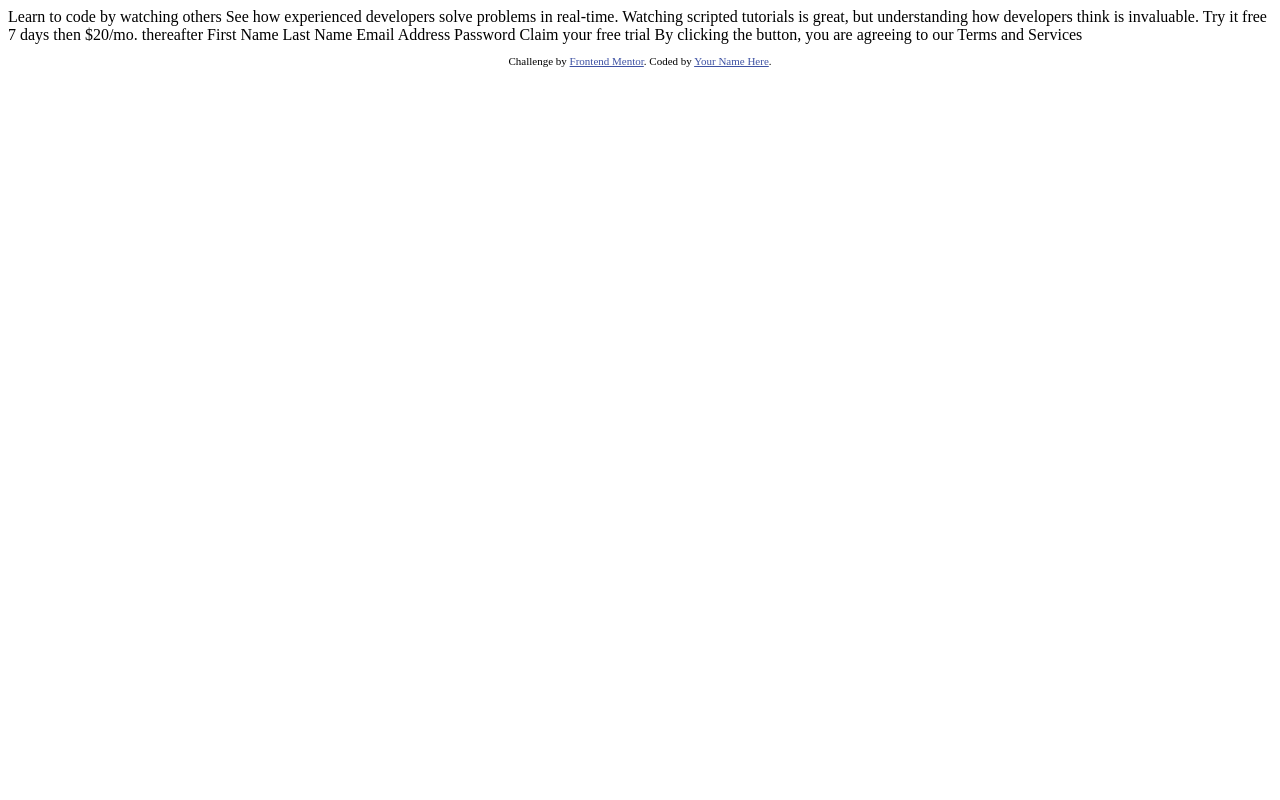
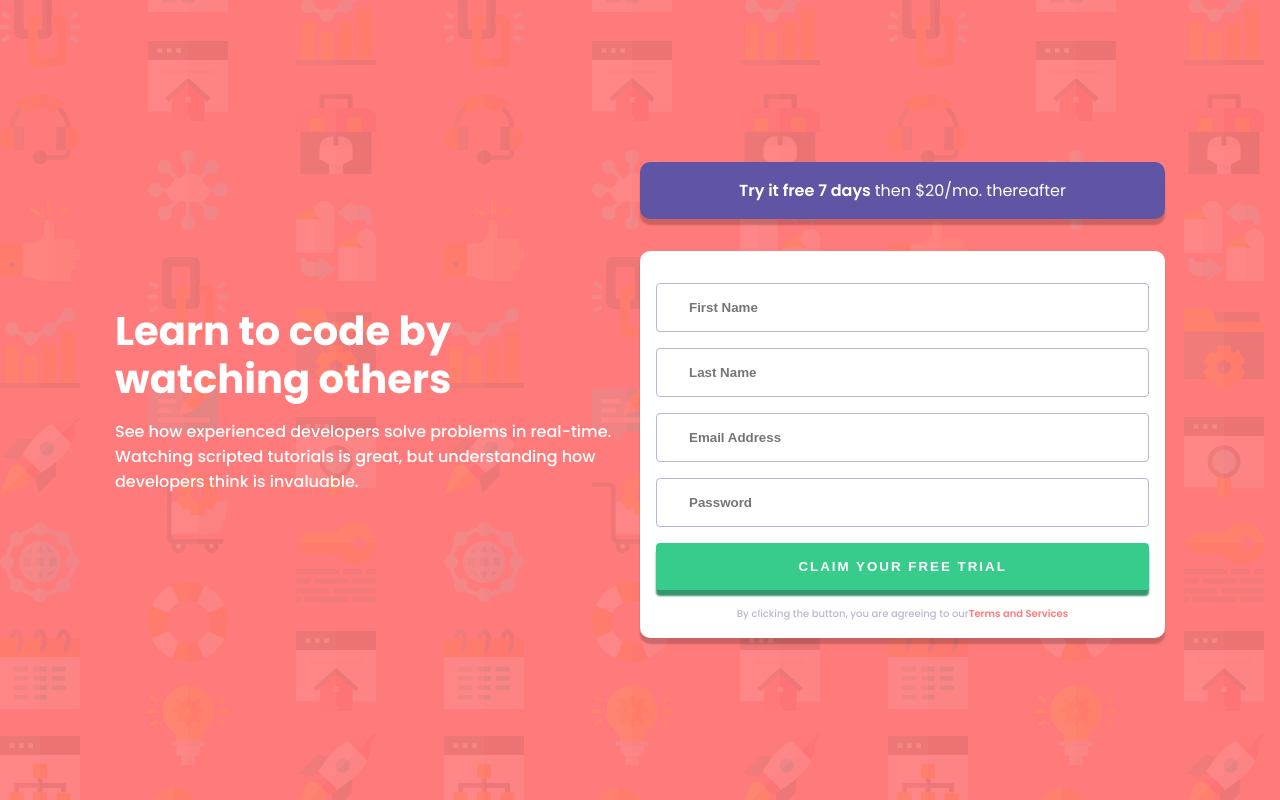
Before and after one commit to aqualinka/intro-component-with-signup-form-master, a plain HTML site: page index.html in a window 1280 px wide. Drawn offline with Linux system fonts and the light colour scheme.

Commit message:
create html and css

```diff
--- a/index.html
+++ b/index.html
@@ -3,40 +3,51 @@
 <head>
   <meta charset="UTF-8">
   <meta name="viewport" content="width=device-width, initial-scale=1.0"> <!-- displays site properly based on user's device -->
-
   <link rel="icon" type="image/png" sizes="32x32" href="./images/favicon-32x32.png">
-
+  <link rel="preconnect" href="https://fonts.googleapis.com"><link rel="preconnect" href="https://fonts.gstatic.com" crossorigin><link href="https://fonts.googleapis.com/css2?family=Poppins:wght@400;500;600;700&display=swap" rel="stylesheet">
+  <link rel="stylesheet" href="style.css">
   <title>Frontend Mentor | Intro component with sign up form</title>
 
-  <!-- Feel free to remove these styles or customise in your own stylesheet 👍 -->
-  <style>
-    .attribution { font-size: 11px; text-align: center; }
-    .attribution a { color: hsl(228, 45%, 44%); }
-  </style>
 </head>
 <body>
+    <header>
+      <h1>
+      Learn to code by watching others
+      </h1>
+      <p>
+        See how experienced developers solve problems in real-time. Watching scripted tutorials is great,
+        but understanding how developers think is invaluable.
+      </p>
+    </header>
+    <main>
+      <div>
+        <p>
+          <span>
+            Try it free 7 days
+          </span>  then $20/mo. thereafter
+        </p>
+      </div>
+      <div>
+        <form id="form" onsubmit="handleSubmit();" >
+          <input type="text"  placeholder="First Name" id="fName" required>
+          <input type="text"  placeholder="Last Name"  id="lName"required>
+          <input type="email" name="email" id="email" placeholder="Email Address"required>
+          <input type="password" name="password" id="password"placeholder="Password"required>
+          <input type="submit" value=" Claim your free trial " id="submitBtn">
+        </form>
+        <p>
+          By clicking the button, you are agreeing to our<span>Terms and Services</span>
+      </div>
+    </main>
 
-  Learn to code by watching others
-
-  See how experienced developers solve problems in real-time. Watching scripted tutorials is great,
-  but understanding how developers think is invaluable.
-
-  Try it free 7 days then $20/mo. thereafter
-
-  First Name
-  Last Name
-  Email Address
-  Password
-
-  Claim your free trial
-
-  By clicking the button, you are agreeing to our Terms and Services
-
-  <footer>
+  <!--
+ <footer>
     <p class="attribution">
       Challenge by <a href="https://www.frontendmentor.io?ref=challenge" target="_blank">Frontend Mentor</a>.
       Coded by <a href="#">Your Name Here</a>.
     </p>
-  </footer>
+     </footer>
+  -->
+ <script src="app.js"></script>
 </body>
 </html>
--- /dev/null
+++ b/style.css
@@ -0,0 +1,113 @@
+*{
+    margin: 0;
+    padding: 0;
+    box-sizing: border-box;
+}
+body{
+    font-family: 'Poppins', sans-serif;
+    font-size: 16px;
+    background-image: url("/images/bg-intro-mobile.png");
+    background-repeat: no-repeat;
+    background-size: cover;
+    width: 85%;
+    min-height:100vh;
+    margin: 4rem auto;
+    display: flex ;
+    flex-direction: column ;
+    justify-content: center;
+    align-items: center;
+    background-color:hsl(0, 100%, 74%) ;
+    text-align:center;
+    max-width: 1050px;
+}
+
+header h1, p{
+color: white;
+}
+header p {
+    padding: 2rem 0 4rem;
+    line-height: 1.8;
+    font-weight: 500;
+}
+main > div:first-child > p{
+    border-radius: 10px;
+    padding: 1rem 3rem;
+    border: none;
+    background-color:  hsl(248, 32%, 49%);
+    box-shadow: 0 6px 2px rgba(0, 0, 0, 0.2);
+    margin-bottom: 2rem;
+}
+main > div:first-child > p >span{
+    font-weight: 600;
+}
+main > div:last-child{
+    background-color: white;
+    border-radius: 10px;
+   padding: 1rem;
+    box-shadow: 0 6px 2px rgba(0, 0, 0, 0.2) ;
+
+}
+#form{
+    background: inherit;
+    display: flex;
+    flex-direction: column;
+    gap: 1rem;
+    padding: 1rem 0;
+}
+#form > input {
+    padding: 1rem 2rem;
+    font-weight: 700;
+    border: 1px solid  hsl(246, 25%, 77%);
+    border-radius: 4px;
+}
+main > div:last-child >p{
+    font-size: 10px;
+    font-weight:500;
+    color: hsl(246, 25%, 77%);
+    padding: 0 3rem;
+}
+main > div:last-child >p >span{
+    color: hsl(0, 100%, 74%) ;
+    font-weight: 600;
+
+}
+#submitBtn{
+    border: none !important ;
+    letter-spacing: 2px;
+    color: white;
+    text-transform: uppercase;
+    background-color: hsl(154, 59%, 51%) ;
+    box-shadow: 0 6px 2px rgba(31, 138, 92, 0.9) ;
+}
+#submitBtn:hover{
+    transform: scale(1.05);
+    cursor: pointer;
+    transition: all 150ms ease-in-out;
+}
+
+@media all and (min-width:500px){
+    body{
+        margin: 0 auto;
+        background-image: url("/images/bg-intro-desktop.png");
+        flex-direction: row;
+        flex-wrap:wrap;
+    }
+    header, main{
+        flex: 50%;
+    }
+    header{
+        text-align: left;
+    }
+    header h1{
+        font-size: 40px;
+        line-height: 1.2;
+    }
+    header p {
+        padding:1rem 0 0;
+        line-height: normal;
+    }
+    main > div:first-child > p{
+        padding: 1rem ;
+    }
+
+}
```
